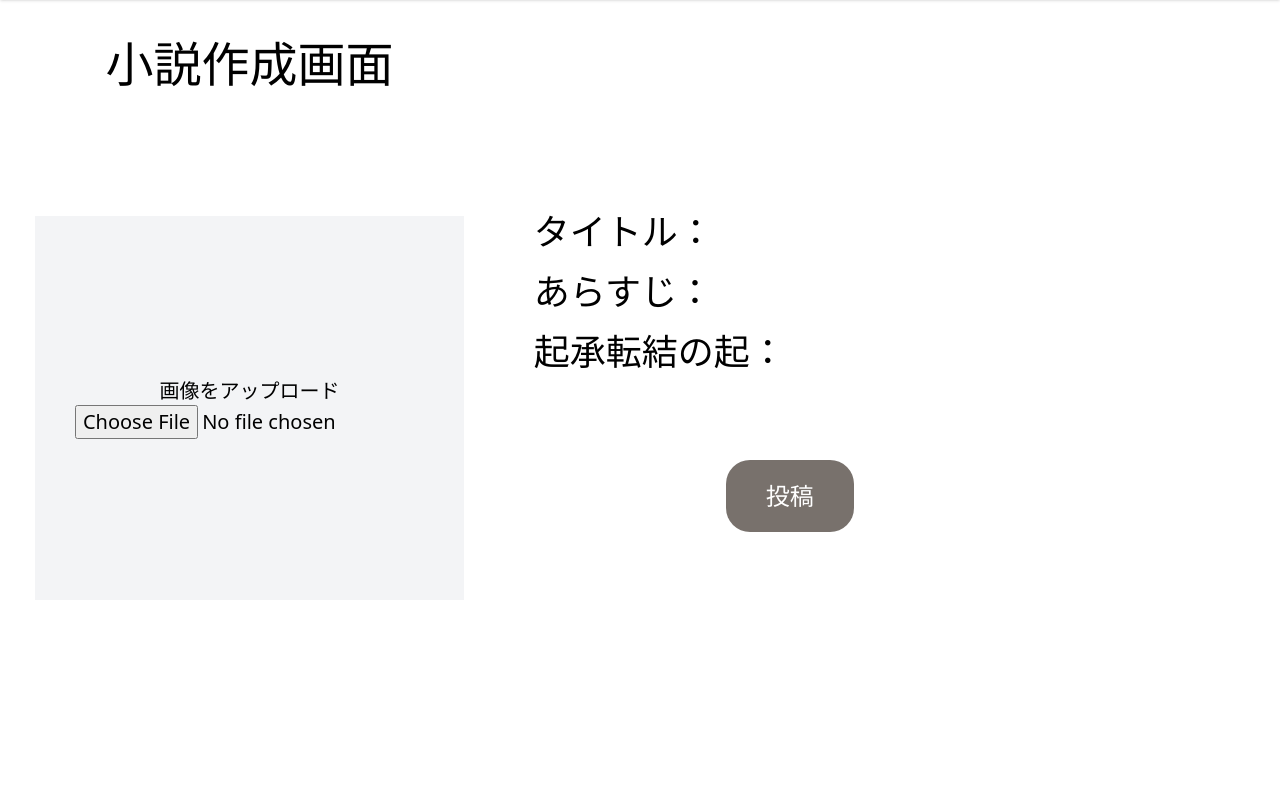
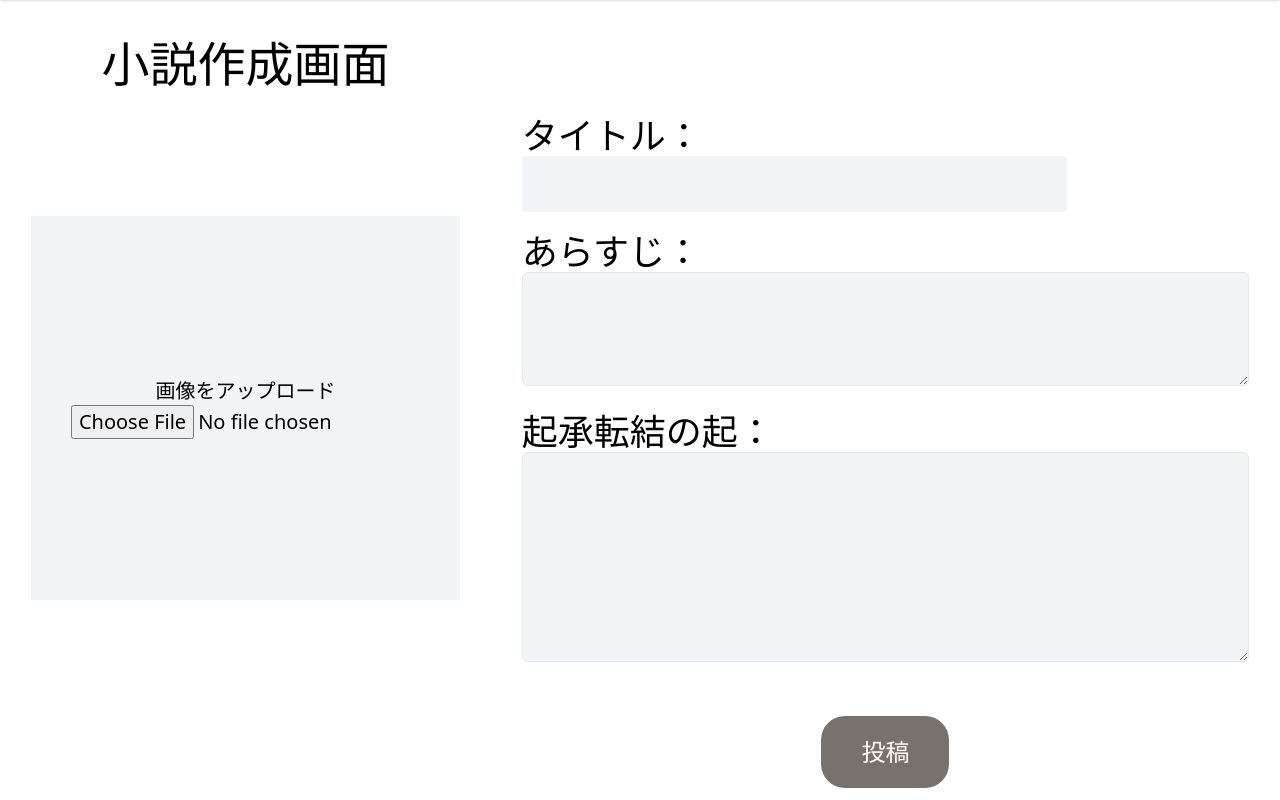
Before and after one commit to takuma-shishido/dejavu, a Django app: page /create/ in a window 1280 px wide. Shown: the part 64-864 px from the top of the page. Run offline with Django 3.2, Linux system fonts and the light colour scheme; the visitor is signed in with stand-in values (Sample User, id 1); some libraries are stand-ins or nearby versions.

Commit message:
小説作成画面デザイン修正

```diff
--- a/templates/create_novel.html
+++ b/templates/create_novel.html
@@ -21,32 +21,23 @@
                     </div>
                 </div>
             </div>
-            <div class="mt-48 w-6/10">
+            <div class="mt-24 w-6/10">
                 <form action="">
                     <div class="mt-5">
-                        <label class="text-4xl" for="">
-                            タイトル：
-                            <td class="bg-gray-100"> {{ form.title }}</td>
-                        </label>
-                    </div>            <div class="mt-5">
-                        <label class="text-4xl" for="">
-                            あらすじ：
-                            <td type="text" class="bg-gray-100"> {{ form.synopsis}} </td>
+                        <label class="text-4xl block" for="title">タイトル：
+                            <input class="bg-gray-100 p-2 w-9/12 rounded" type="text" id="title" name="title" required>
                         </label>
                     </div>
                     <div class="mt-5">
-                        <label class="text-4xl" for="">
-                            起承転結の起：
-                            <div class="w-full mb-4">
-                                <!-- <textarea rows="4" class="w-full bg-gray-100" required></textarea> -->
-                                <td type="text" class="bg-gray-100"> {{ form.introduction }} </td>
-                            </div>
-                        </label>
+                        <label class="text-4xl block" for="synopsis">あらすじ：</label>
+                        <textarea id="synopsis" name="synopsis" rows="4" cols="50" class="bg-gray-100 border rounded-md p-2 w-full" required></textarea>
                     </div>
-                    <div class="flex items-center justify-center bg-stone-500 mt-12 text-2xl p-5 w-32 rounded-3xl ms-48">
-                        <button type="submit" class="text-white">
-                            投稿
-                        </button>
+                    <div class="mt-5">
+                        <label class="text-4xl block" for="introduction">起承転結の起：</label>
+                        <textarea id="introduction" name="introduction" rows="8" cols="50" class="bg-gray-100 border rounded-md p-2 w-full" required></textarea>
+                    </div>
+                    <div class="flex items-center justify-center bg-stone-500 mt-12 text-2xl p-5 w-32 rounded-3xl mx-auto">
+                        <button type="submit" class="text-white">投稿</button>
                         {% csrf_token %}
                     </div>
                 </form>
```
